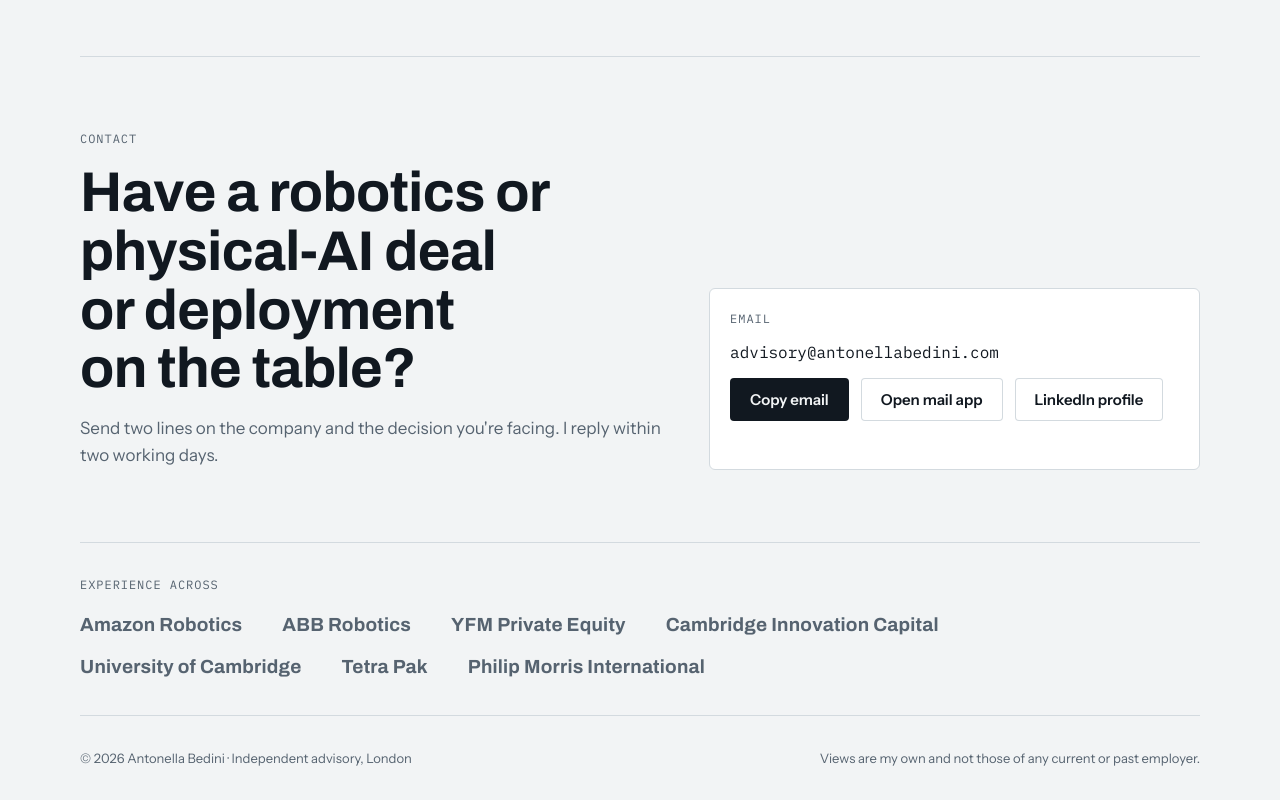
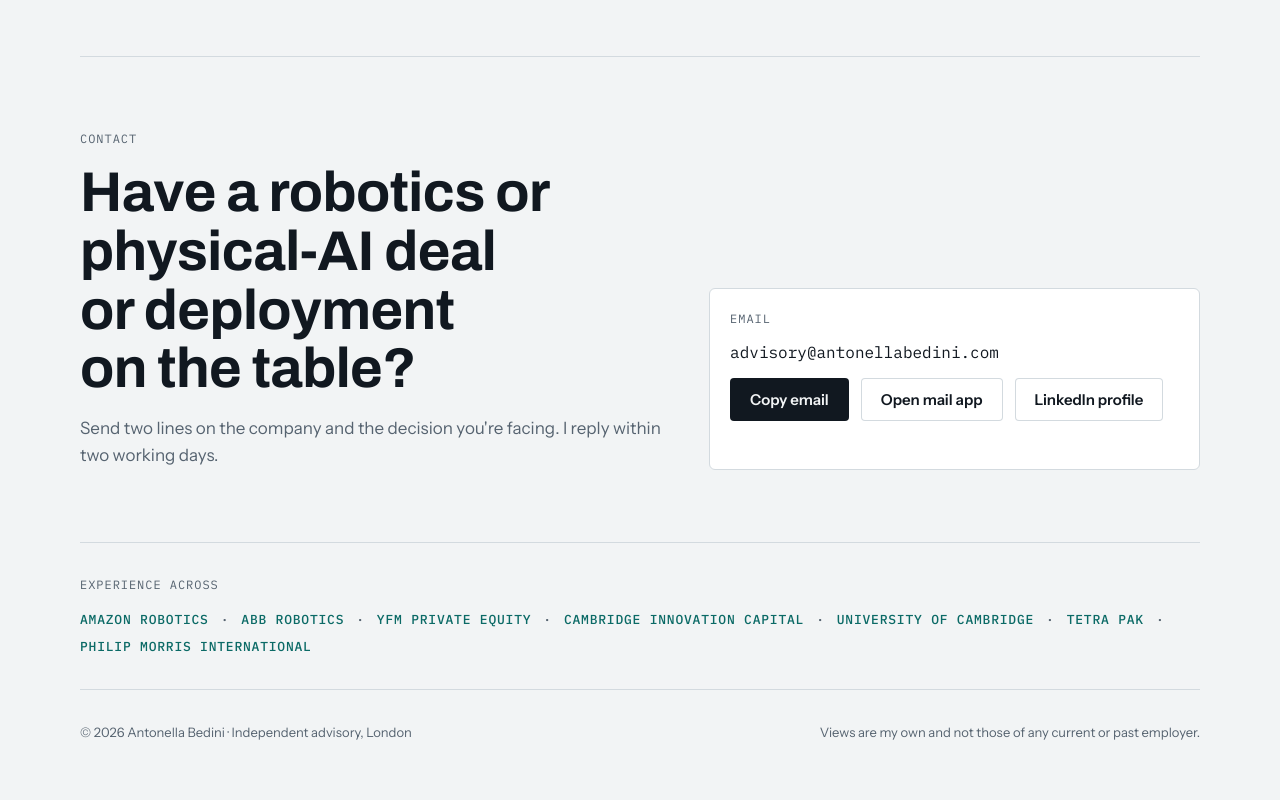
Before and after one commit to antonellabedini88-cmd/website, a plain HTML site: page index.html in a window 1280 px wide. Shown: the part 4749-5549 px from the top of the page. After the commit the page ends 5524 px from the top, so only its background shows below. Drawn offline with Linux system fonts and the light colour scheme.

Commit message:
Experience across: left-aligned, teal monospace caps with dot separators
Co-Authored-By: Claude Opus 5.5 <noreply@anthropic.com>
Claude-Session: https://claude.ai/code/session_01WG5HKWLZiu6ccsBqmNTQ6V

```diff
--- a/index.html
+++ b/index.html
@@ -372,6 +372,12 @@ body::before{content:"";position:fixed;inset:0 0 auto;height:env(safe-area-inset
 .m .gapnote.gd summary::-webkit-details-marker{display:none}
 .m .gapnote.gd .label{display:inline}
 .m .gapnote.gd>span{display:block;margin-top:4px}
+.companies{justify-items:start;text-align:left}
+.companies ul{justify-content:flex-start!important;gap:6px 0!important;margin:0!important;padding:0!important}
+.companies li{font-family:var(--mono)!important;font-variation-settings:normal!important;font-weight:500!important;font-size:13px!important;letter-spacing:.06em!important;text-transform:uppercase;color:var(--accent)!important}
+.companies li:not(:last-child)::after{content:"·";margin:0 12px;color:var(--muted)}
+.m .companies li{font-size:12px!important}
+.m .companies li:not(:last-child)::after{margin:0 9px}
 </style>
 </head>
 <body>
```
